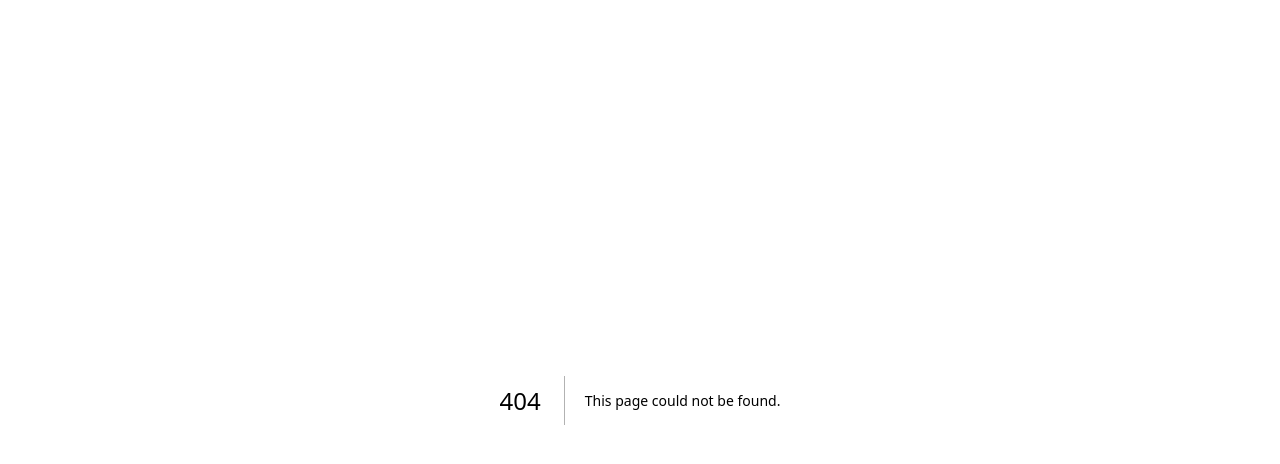
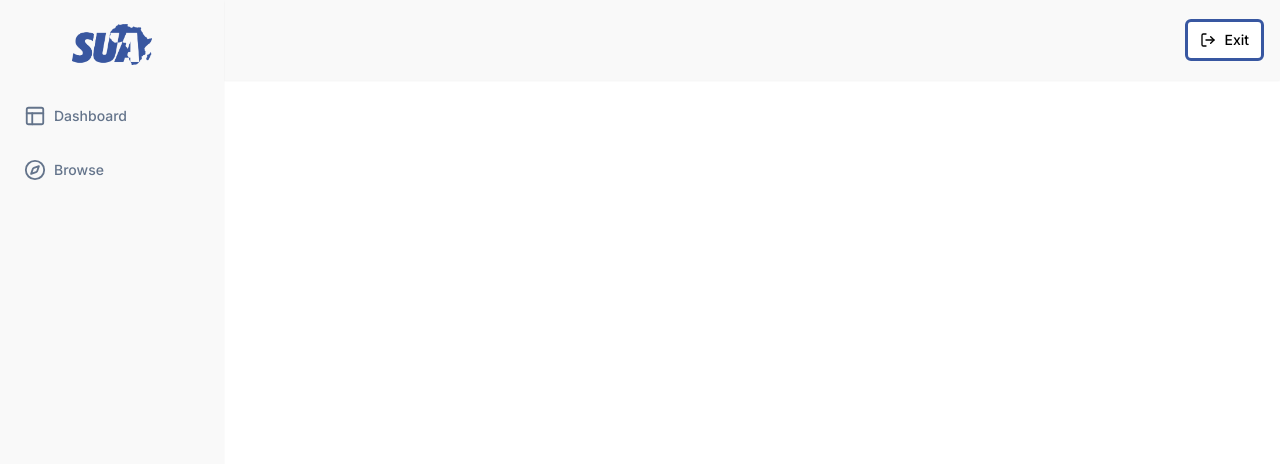
Before and after one commit to MLO-OLAGUNJU/mernstack-lms-online-course-fullstack, a Next.js app: page /teacher/courses in a window 1280 px wide. Before the commit this address had no page. Shown: the top 464 px of the page. Built offline with nearby package versions, Linux system fonts and the light colour scheme.

Commit message:
fullstack mern lms online course website

```diff
--- /dev/null
+++ b/app/(dashboard)/(routes)/teacher/courses/page.tsx
@@ -0,0 +1,9 @@
+"use client";
+
+import React from "react";
+
+const page = () => {
+  return <div>page</div>;
+};
+
+export default page;
--- a/components/NavBarRoutes.tsx
+++ b/components/NavBarRoutes.tsx
@@ -17,10 +17,15 @@ const NavBarRoutes = () => {
   return (
     <div className="flex items-center gap-x-5 ml-auto">
       {isTeacherPage || isPlayerPage ? (
-        <Button size="sm" variant="ghost">
-          <LogOut className="h-4 w-4 mr-2" />
-          Exit
-        </Button>
+        <Link
+          href={"/"}
+          className="border-[#3857A1] rounded-md border-1 bg-white border-solid"
+        >
+          <Button size="sm" variant="ghost">
+            <LogOut className="h-4 w-4 mr-2" />
+            Exit
+          </Button>
+        </Link>
       ) : (
         <Link
           href={"/teacher/courses"}
```
